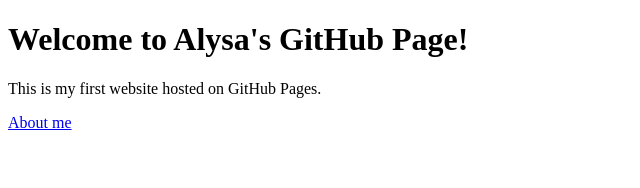
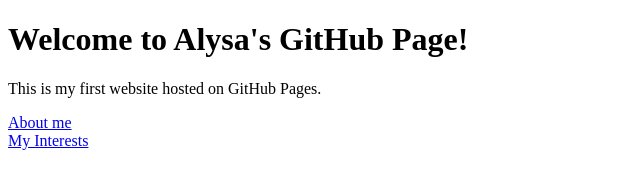
Before and after one commit to alysaphamdesigns/alysaphamdesigns, a plain HTML site: page index.html in a window 1280 px wide. Shown: the whole page, without its empty margins (0-640 px from the left). Drawn offline with Linux system fonts and the light colour scheme.

Commit message:
Update index.html

```diff
--- a/index.html
+++ b/index.html
@@ -13,6 +13,8 @@
 
      <a href="about.html">About me</a>
 <br>
+     <a href="interest.html">My Interests</a>
+<br>
 
 </body>
 </html>
```
